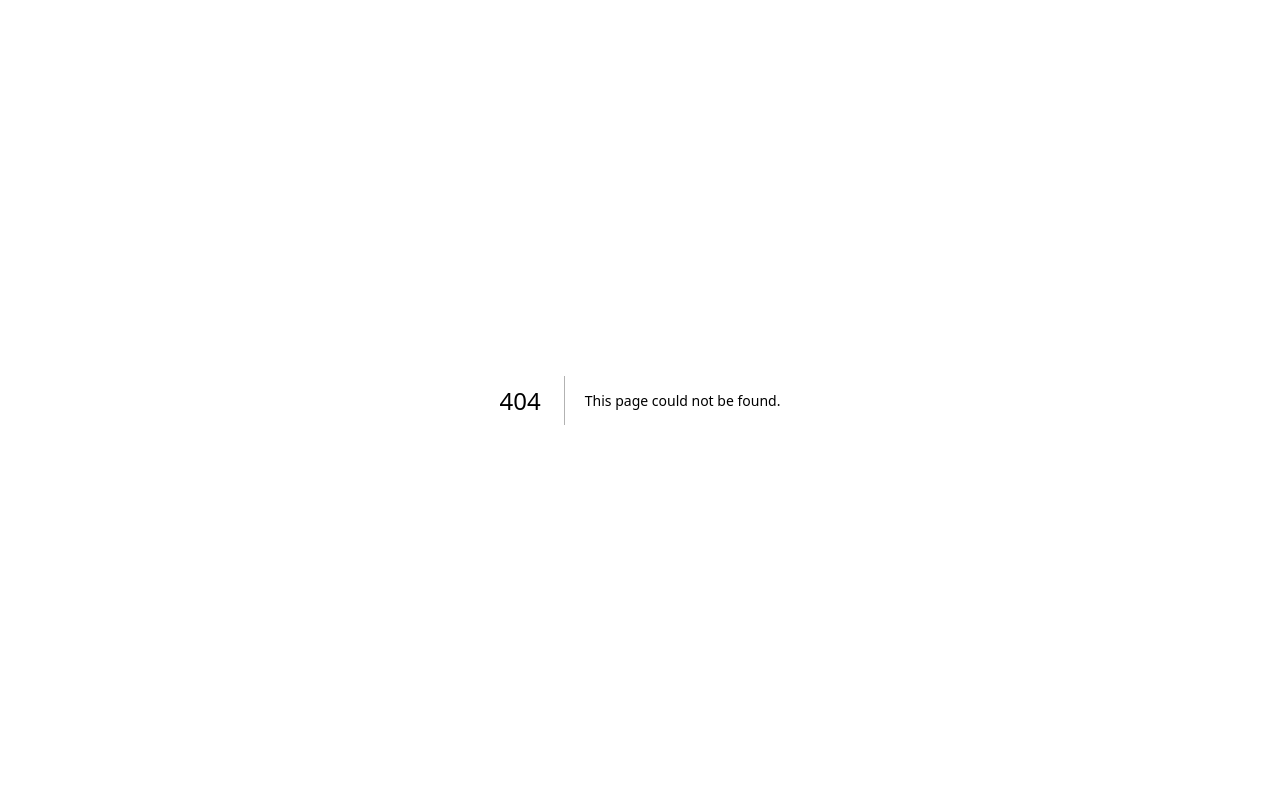
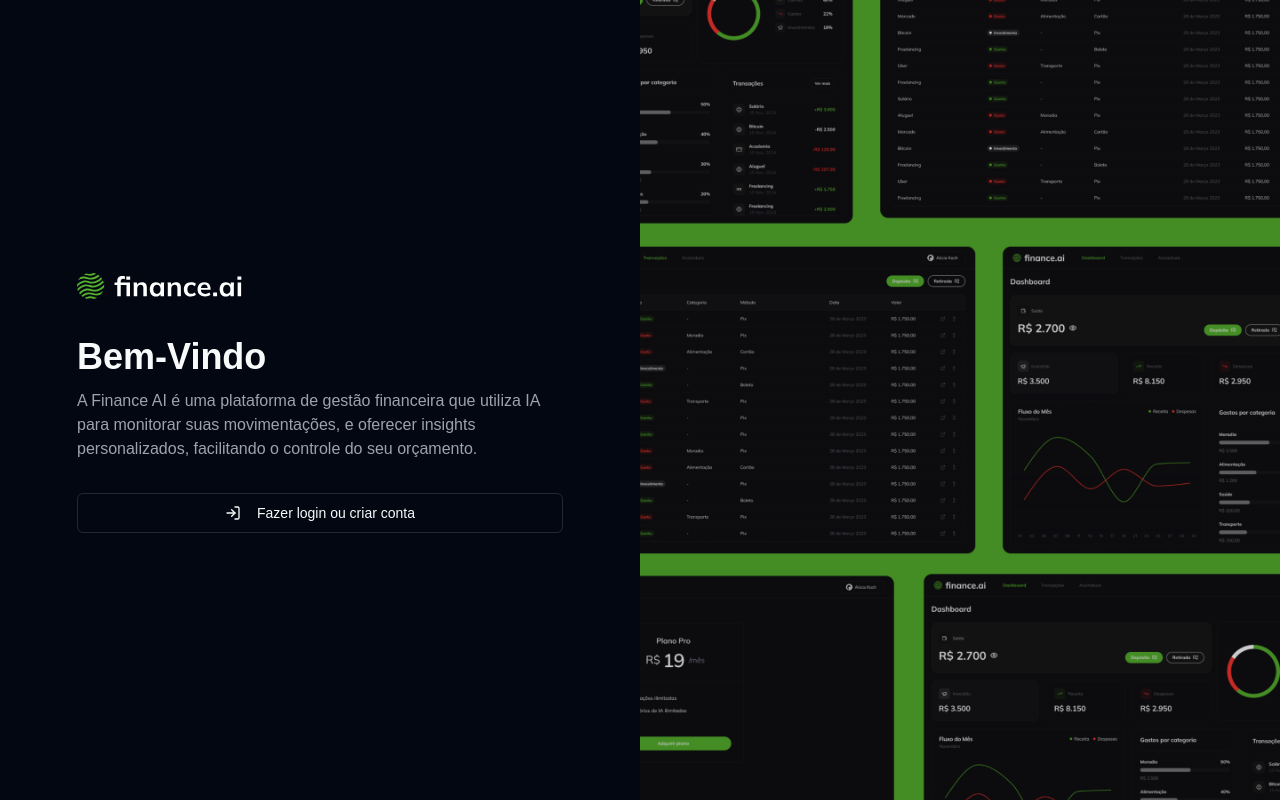
Before and after one commit to raylann-lopes/finance-ai, a Next.js app: page /login in a window 1280 px wide. Before the commit this address had no page. Built offline with nearby package versions, Linux system fonts and the light colour scheme.

Commit message:
feat: add login page

```diff
--- a/app/globals.css
+++ b/app/globals.css
@@ -73,7 +73,10 @@ body {
   * {
     @apply border-border;
   }
+  html {
+    @apply h-full;
+  }
   body {
-    @apply bg-background text-foreground;
+    @apply bg-background text-foreground h-full;
   }
 }
--- /dev/null
+++ b/app/login/page.tsx
@@ -0,0 +1,44 @@
+import Image from "next/image";
+import { Button } from "../_components/ui/button";
+import { LogInIcon } from "lucide-react";
+import { SignInButton } from "@clerk/nextjs";
+import { auth } from "@clerk/nextjs/server";
+import { redirect } from "next/navigation";
+
+const LoginPage = () => {
+  return (
+    <div className="grid h-full grid-cols-2">
+      {/* Esquerda */}
+      <div className="flex flex-col justify-center p-8 mx-auto max-w-[550px]">
+        <Image
+          src="/logo.svg"
+          width={173}
+          height={39}
+          alt="Finance AI"
+          className="mb-8"
+        />
+        <h1 className="mb-3 text-4xl font-bold">Bem-Vindo</h1>
+        <p className="text-muted-foreground mb-8">
+          A Finance AI é uma plataforma de gestão financeira que utiliza IA para
+          monitorar suas movimentações, e oferecer insights personalizados,
+          facilitando o controle do seu orçamento.
+        </p>
+        <Button variant="outline">
+          <LogInIcon className="mr-2" />
+          Fazer login ou criar conta
+        </Button>
+      </div>
+      {/* Direita */}
+      <div className="relative h-full w-full">
+        <Image
+          src="/login.png"
+          alt="Faça login"
+          fill
+          className="object-cover"
+        />
+      </div>
+    </div>
+  );
+};
+
+export default LoginPage;
```
Also changed, not shown: app/subscription/page.tsx (added), app/transactions/page.tsx (added), public/login.png (added), public/logo.svg (added).
